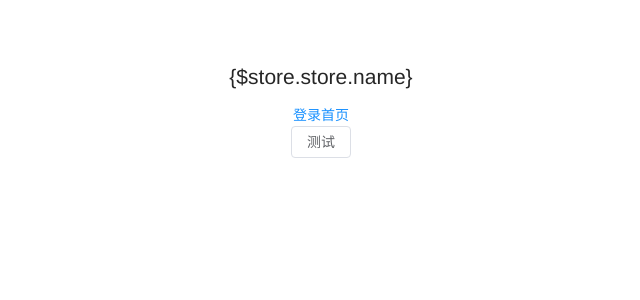
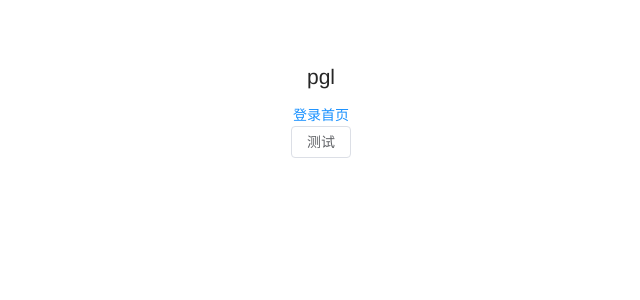
Before and after one commit to pgl-g/vue3.x-cms, a Vue app: page /#/login in a window 1280 px wide. Shown: the top 300 px of the page, without its empty margins (319-959 px from the left). Built offline with nearby package versions, Linux system fonts and the light colour scheme.

Commit message:
fix:基本配置vuex

```diff
--- a/src/App.vue
+++ b/src/App.vue
@@ -1,6 +1,6 @@
 <template>
   <div class="app">
-    <h2>{$store.store.name}</h2>
+    <h2>{{ this.$store.state.name }}</h2>
     <router-link to="/login">登录</router-link>
     <router-link to="/main">首页</router-link>
     <router-view />
@@ -11,8 +11,7 @@
 import { defineComponent } from 'vue'
 
 export default defineComponent({
-  name: 'App',
-  components: {}
+  name: 'App'
 })
 </script>
 
--- a/src/shims-vue.d.ts
+++ b/src/shims-vue.d.ts
@@ -4,3 +4,4 @@ declare module '*.vue' {
   const component: DefineComponent<{}, {}, any>
   export default component
 }
+declare let $store: any
```
